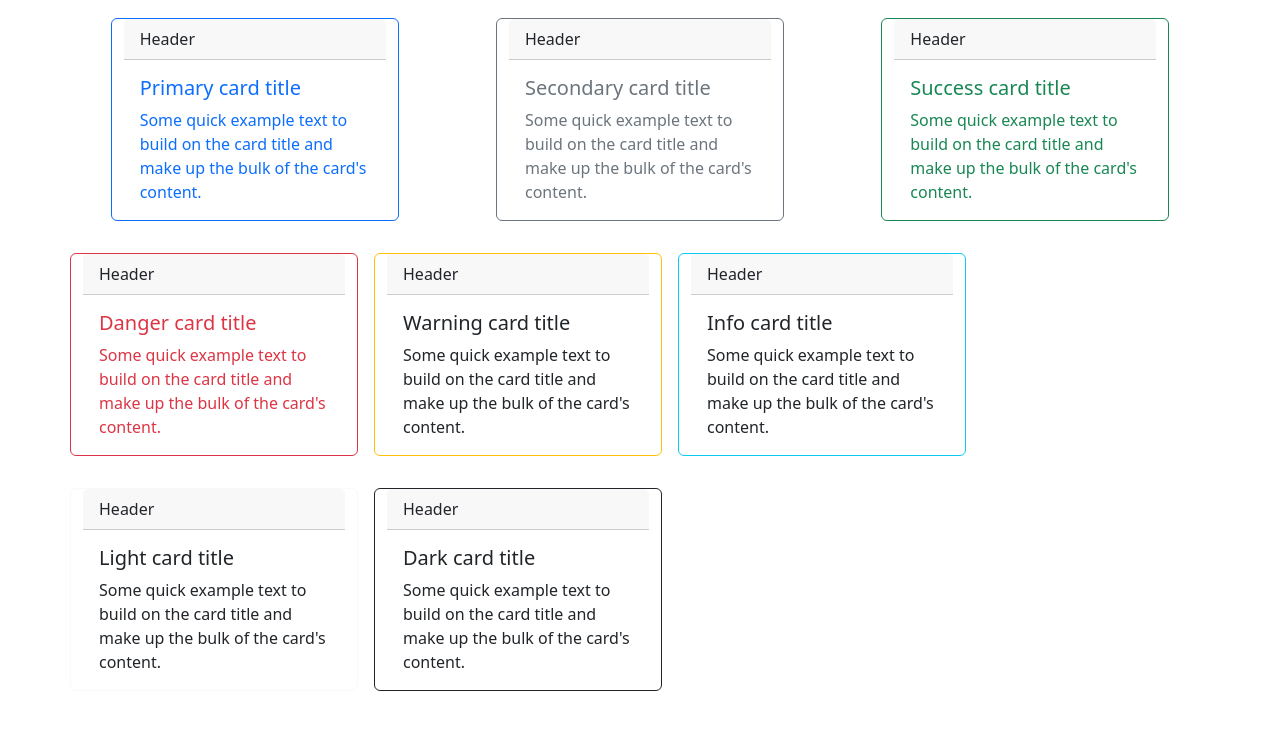
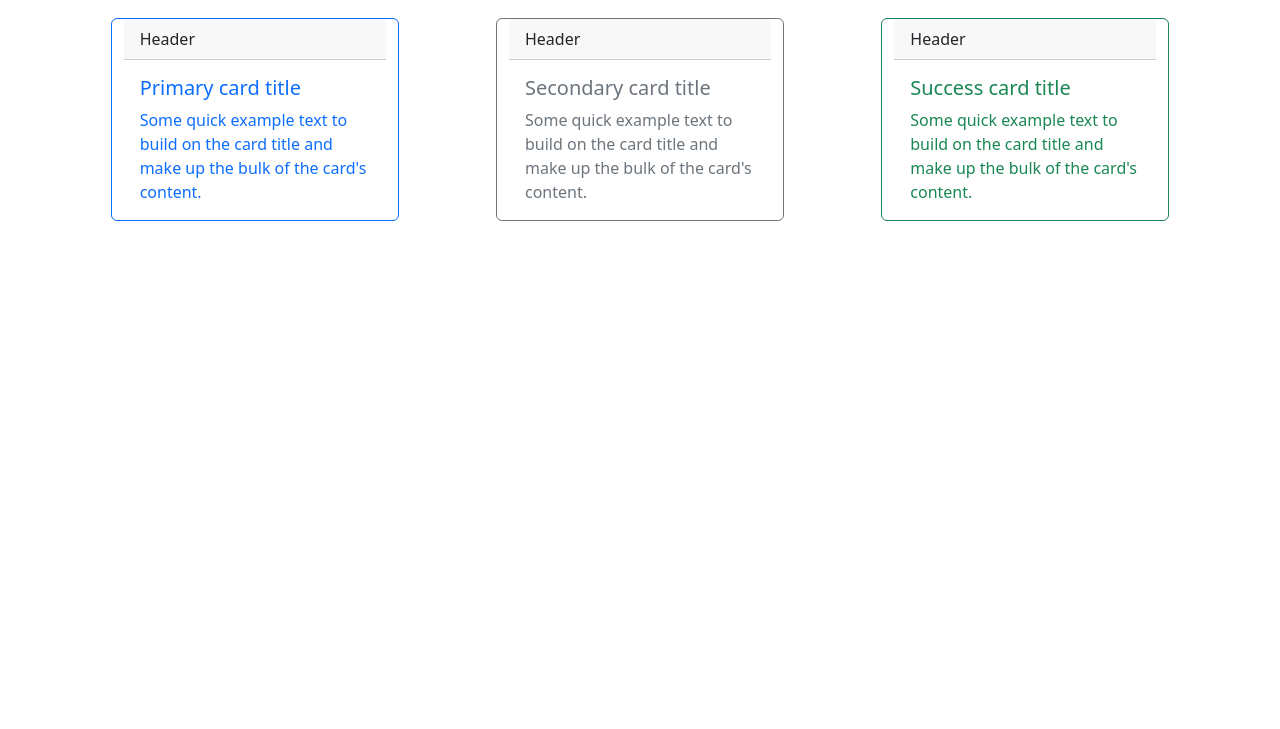
Before and after one commit to mangkokdansekop/mangkokdansekop.github.io, a plain HTML site: page index.html in a window 1280 px wide. Shown: the part 63-792 px from the top of the page. Drawn offline with nearby package versions, Linux system fonts and the light colour scheme.

Commit message:
Update index.html

```diff
--- a/index.html
+++ b/index.html
@@ -41,46 +41,6 @@
 			    <p class="card-text">Some quick example text to build on the card title and make up the bulk of the card's content.</p>
 			  </div>
 			</div>
-
-			<div class="card border-danger mb-3 col" style="max-width: 18rem;">
-			  <div class="card-header">Header</div>
-			  <div class="card-body text-danger">
-			    <h5 class="card-title">Danger card title</h5>
-			    <p class="card-text">Some quick example text to build on the card title and make up the bulk of the card's content.</p>
-			  </div>
-			</div>
-
-			<div class="card border-warning mb-3 col" style="max-width: 18rem;">
-			  <div class="card-header">Header</div>
-			  <div class="card-body">
-			    <h5 class="card-title">Warning card title</h5>
-			    <p class="card-text">Some quick example text to build on the card title and make up the bulk of the card's content.</p>
-			  </div>
-			</div>
-
-			<div class="card border-info mb-3 col" style="max-width: 18rem;">
-			  <div class="card-header">Header</div>
-			  <div class="card-body">
-			    <h5 class="card-title">Info card title</h5>
-			    <p class="card-text">Some quick example text to build on the card title and make up the bulk of the card's content.</p>
-			  </div>
-			</div>
-
-			<div class="card border-light mb-3 col" style="max-width: 18rem;">
-			  <div class="card-header">Header</div>
-			  <div class="card-body">
-			    <h5 class="card-title">Light card title</h5>
-			    <p class="card-text">Some quick example text to build on the card title and make up the bulk of the card's content.</p>
-			  </div>
-			</div>
-
-			<div class="card border-dark mb-3 col" style="max-width: 18rem;">
-			  <div class="card-header">Header</div>
-			  <div class="card-body">
-			    <h5 class="card-title">Dark card title</h5>
-			    <p class="card-text">Some quick example text to build on the card title and make up the bulk of the card's content.</p>
-			  </div>
-			</div>
 		</div>
 	</div>
 
```
